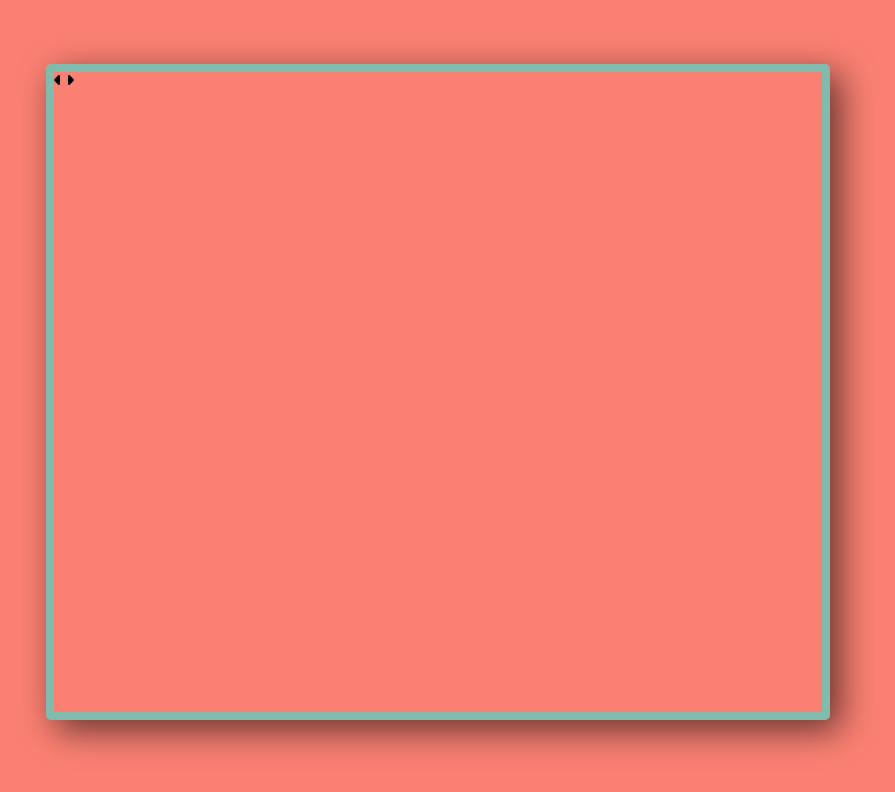
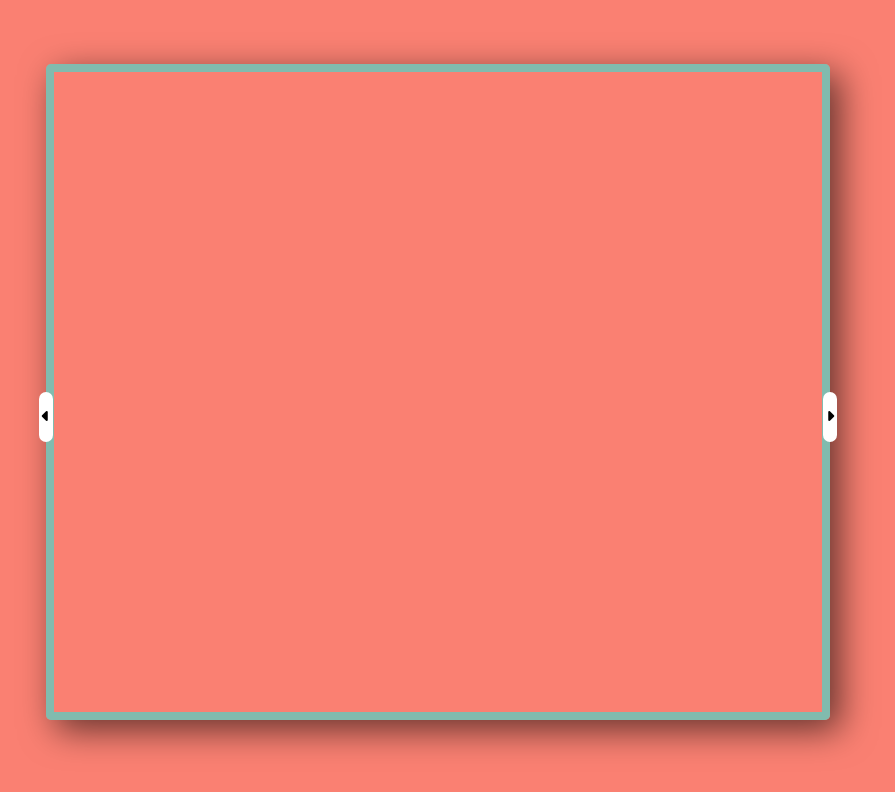
Before and after one commit to bhavanipandian1511/Image-slider, a plain HTML site: page index.html in a window 1280 px wide. Shown: the whole page, without its empty margins (202-1097 px from the left). Drawn offline with Linux system fonts and the light colour scheme.

Commit message:
Add.CSS completed

```diff
--- a/style.css
+++ b/style.css
@@ -12,6 +12,26 @@ body{
     border-radius: 5px;
     box-shadow: 10px 10px 35px rgba(0,0,0,0.6);
     position: relative;
-    background: url("Assets/img1.jpg") center/cover fixed no-repeat;
+    background: url("Assets/img1.jpg")center/cover fixed no-repeat;
 
 }
+.btn-left{
+    position: absolute;
+    top: 50%;
+    left: -2%;
+    background-color: white;
+    padding: 1em .2em;
+    border-radius: 2em;
+    transform: translateY(calc(-50));
+    cursor: pointer;
+}
+.btn-right{
+    position: absolute;
+    top: 50%;
+    right:-2%;
+    background-color: white;
+    padding: 1em .2em;
+    border-radius: 2em;
+    transform: translateY(calc(-50));
+    cursor: pointer;
+}
```
